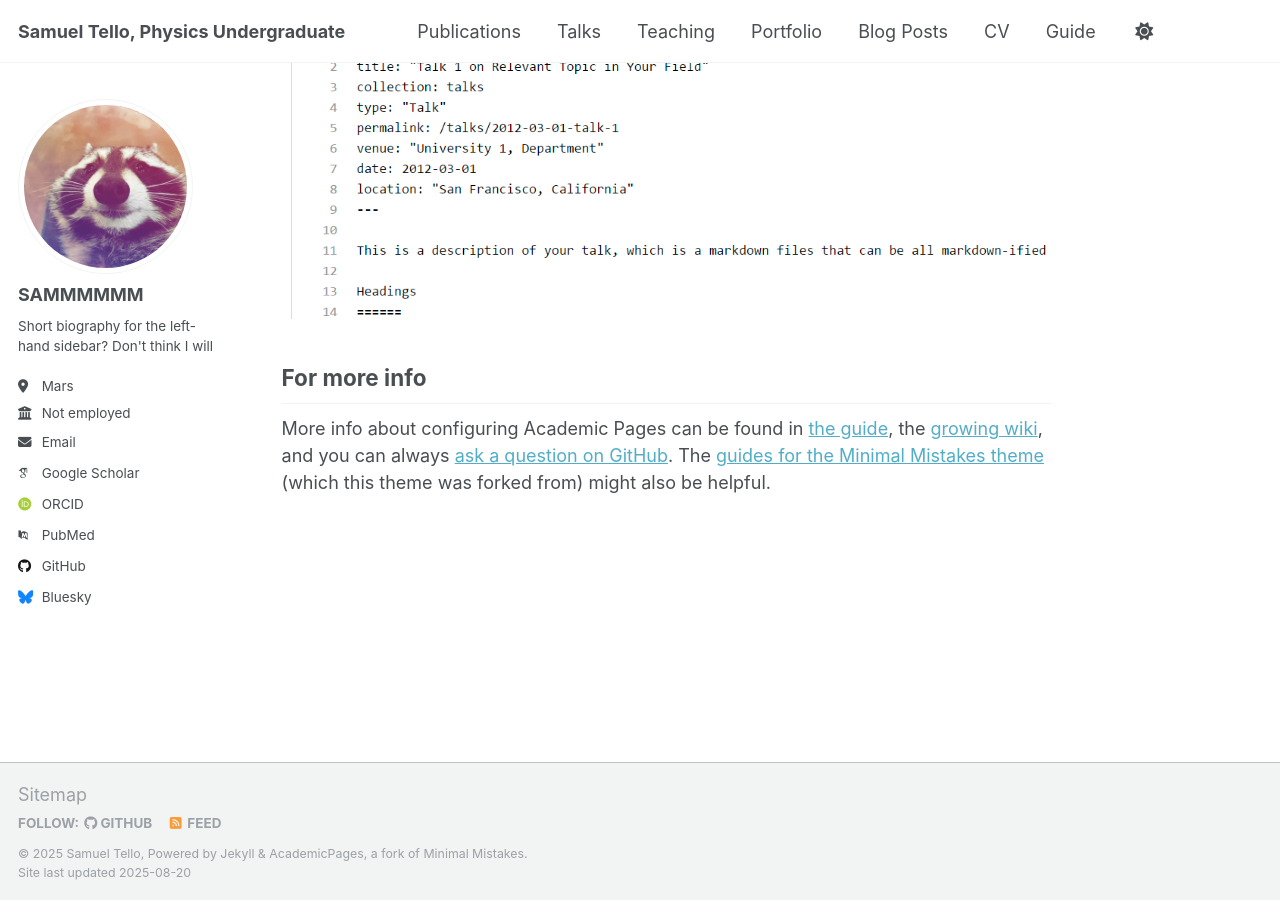
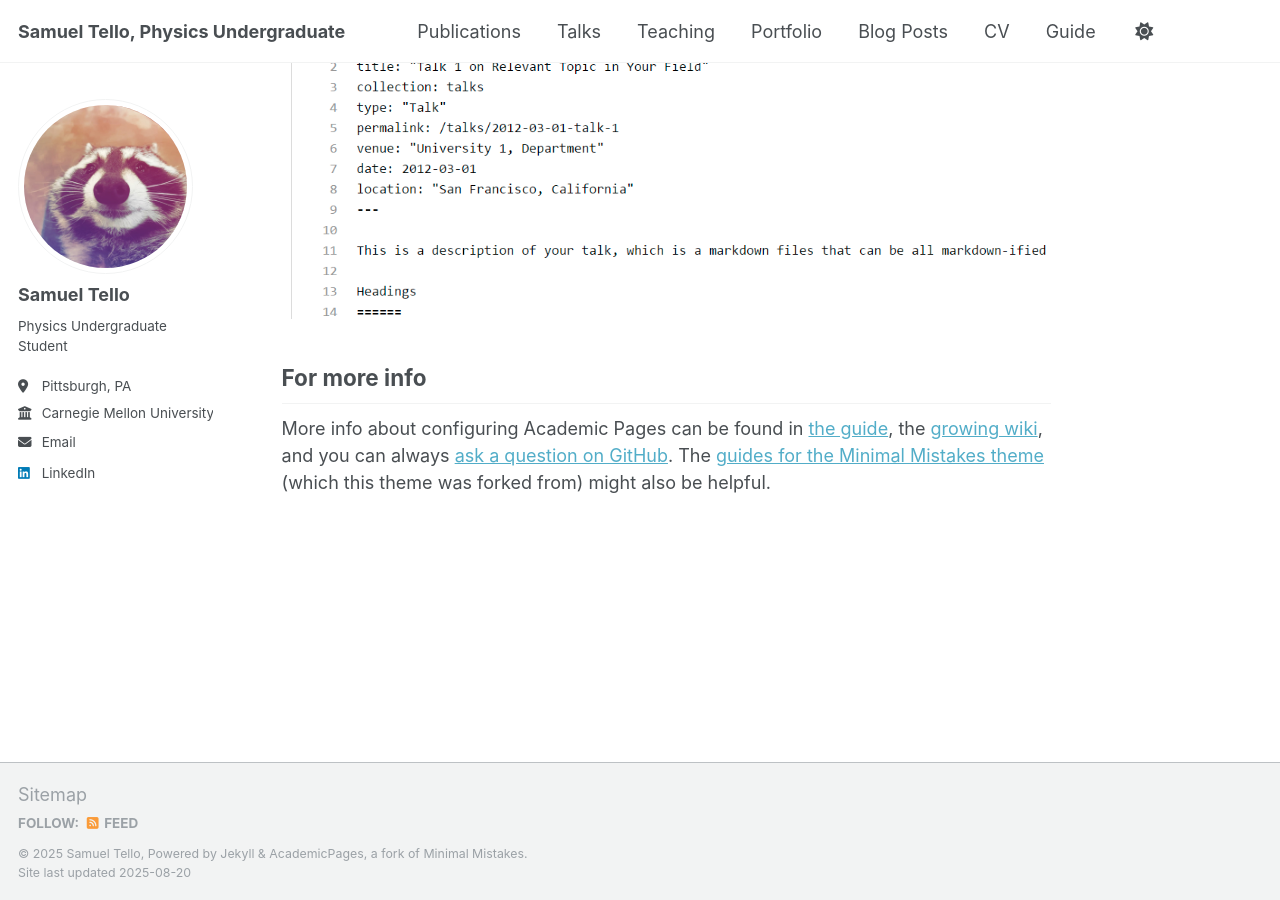
Before and after one commit to stello2004/CIERA_REU, a Jekyll site: the page built from _pages/about.md, in a window 1280 px wide and 900 px high, scrolled down 2880 px. Built offline with Jekyll 4.4.1, drawn with Linux system fonts in a browser that asks for light colours; some web fonts are replaced; a script that is not in the unit is left out.

Commit message:
Update _config.yml

```diff
--- a/_config.yml
+++ b/_config.yml
@@ -24,59 +24,59 @@ repository               : "stello2004.github.io/CIERA_REU"
 author:
   # Biographic information
   avatar           : "realpfp.png"
-  name             : "SAMMMMMM"
+  name             : "Samuel Tello"
   pronouns         : # example: "she/her"
-  bio              : "Short biography for the left-hand sidebar? Don't think I will"
-  location         : "Mars"
-  employer         : "Not employed"
+  bio              : "Physics Undergraduate Student"
+  location         : "Pittsburgh, PA"
+  employer         : "Carnegie Mellon University"
   uri              : # URL
-  email            : "not tellling@example.org"
+  email            : "stello@andrew.cmu.edu"
 
-  # Academic websites
-  academia         : # URL
-  arxiv            : # URL - Update with the correct link to your profile
-  googlescholar    : "https://scholar.google.com/citations?user=PS_CX0AAAAAJ"
-  impactstory      : # URL
-  orcid            : "http://orcid.org/yourorcidurl"
-  semantic         : # URL
-  pubmed           : "https://www.ncbi.nlm.nih.gov/pubmed/?term=john+snow"
-  researchgate     : # URL
-  scopus           : # URL
+  # # Academic websites
+  # academia         : # URL
+  # arxiv            : # URL - Update with the correct link to your profile
+  # googlescholar    : "https://scholar.google.com/citations?user=PS_CX0AAAAAJ"
+  # impactstory      : # URL
+  # orcid            : "http://orcid.org/yourorcidurl"
+  # semantic         : # URL
+  # pubmed           : "https://www.ncbi.nlm.nih.gov/pubmed/?term=john+snow"
+  # researchgate     : # URL
+  # scopus           : # URL
 
-  # Repositories and software development
-  bitbucket        : # Username - Update with your username on the site
-  codepen          : # Username
-  dribbble         : # Username
-  github           : "academicpages"
-  kaggle           : # Username
-  stackoverflow    : # User number or user number and name (i.e., use "1" or "1/jeff-atwood")
+  # # Repositories and software development
+  # bitbucket        : # Username - Update with your username on the site
+  # codepen          : # Username
+  # dribbble         : # Username
+  # github           : "academicpages"
+  # kaggle           : # Username
+  # stackoverflow    : # User number or user number and name (i.e., use "1" or "1/jeff-atwood")
 
-  # Social media
-  artstation       : # Username
-  bluesky          : "bsky.app" # Replace this with you Bluesky username
-  facebook         : # Username
-  flickr           : # Username
-  foursquare       : # Username
-  goodreads        : # Username
-  google_plus      : # Username
-  keybase          : # Username
-  instagram        : # Username
-  lastfm           : # Username
-  linkedin         : # Username
-  mastodon         : # URL
-  medium           : # URL
-  pinterest        : # Username
-  soundcloud       : # Username
-  steam            : # Username
-  telegram         : # URL
-  tumblr           : # Username
-  twitter          : # Username for X / Twitter
-  vine             : # Username
-  weibo            : # Username
-  wikipedia        : # Username
-  xing             : # Username
-  youtube          : # Username
-  zhihu            : # Username
+  # # Social media
+  # artstation       : # Username
+  # bluesky          : "bsky.app" # Replace this with you Bluesky username
+  # facebook         : # Username
+  # flickr           : # Username
+  # foursquare       : # Username
+  # goodreads        : # Username
+  # google_plus      : # Username
+  # keybase          : # Username
+  # instagram        : # Username
+  # lastfm           : # Username
+  linkedin         : sam-tello
+  # mastodon         : # URL
+  # medium           : # URL
+  # pinterest        : # Username
+  # soundcloud       : # Username
+  # steam            : # Username
+  # telegram         : # URL
+  # tumblr           : # Username
+  # twitter          : # Username for X / Twitter
+  # vine             : # Username
+  # weibo            : # Username
+  # wikipedia        : # Username
+  # xing             : # Username
+  # youtube          : # Username
+  # zhihu            : # Username
 
 # Publication Category - The following the list of publication categories and their headings
 publication_category:
```
